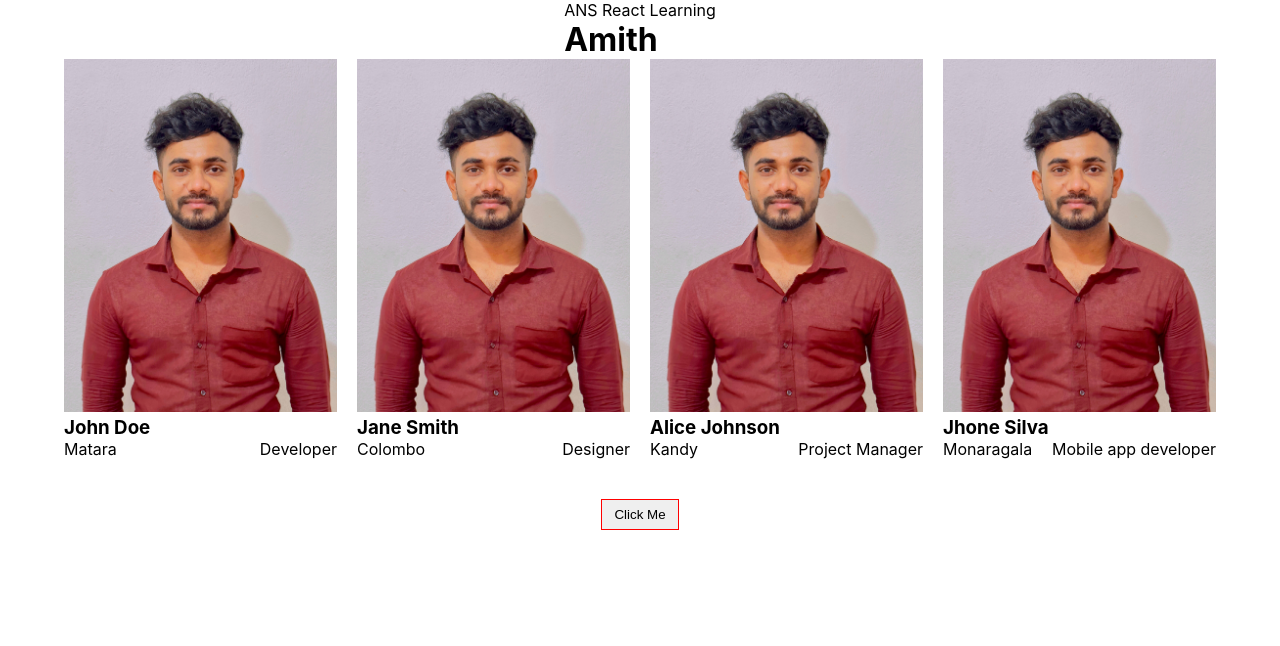
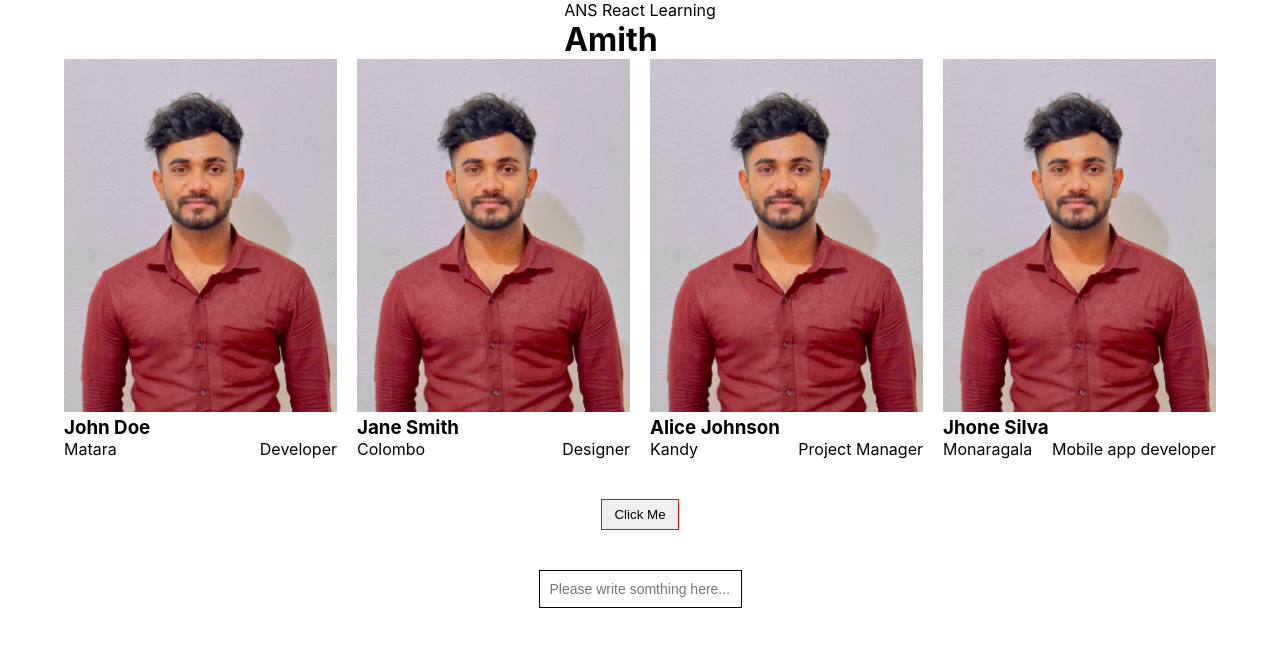
Before and after one commit to Senevirathna12/React_Study, a React (Create React App) app: page / in a window 1280 px wide. Shown: the top 646 px of the page. Built offline with nearby package versions, Linux system fonts and the light colour scheme.

Commit message:
onclick and onchange function call

```diff
--- a/src/App.js
+++ b/src/App.js
@@ -4,19 +4,20 @@ import Main from "./Components/Main";
 import myData from "./Data/myData";
 
 function App() {
-  const [name, setName] = useState('Amith');
+  const [name, setName] = useState("Amith");
   const [myDataState, setMyDataState] = useState(myData);
+  const [inputval, setInputVal] = useState("");
   const changeNameClickHandle = () => {
-    setName('Chamara');
+    setName("Chamara");
     setMyDataState([
       ...myDataState,
       {
         name: "Amith N Senevirathna",
         position: "Full Stack developer",
-        city: "Monaragala"
-      }
-    ])
-  }
+        city: "Monaragala",
+      },
+    ]);
+  };
 
   return (
     <div className="mainContainer">
@@ -25,25 +26,37 @@ function App() {
         <h1>{name}</h1>
       </div>
       <div className="mainComponent">
-        {myDataState?.map(({name,city,position},index) => {
+        {myDataState?.map(({ name, city, position }, index) => {
           return (
-            <Main key={index} name={name} city={city} position={position}/>
-          )
+            <Main key={index} name={name} city={city} position={position} />
+          );
         })}
       </div>
       <br />
       <br />
-      <button style={
-        {
-          frontSize: '12px',
-          border:'1px solid red',
-          padding: '7px 12px'
-        }
-      } onClick={changeNameClickHandle}>
+      <button
+        style={{
+          frontSize: "12px",
+          border: "1px solid red",
+          padding: "7px 12px",
+        }}
+        onClick={changeNameClickHandle}
+      >
         Click Me
       </button>
 
-
+      <br />
+      <br />
+      <p>{inputval}</p>
+      <input
+        type="text"
+        style={{ border: "1px solid black", fontSize: "14px", padding: "10px" }}
+        placeholder="Please write somthing here...!"
+        onChange={(e)=>{
+          e.preventDefault();
+          setInputVal(e.target.value);
+        }}
+      />
     </div>
   );
 }
```
